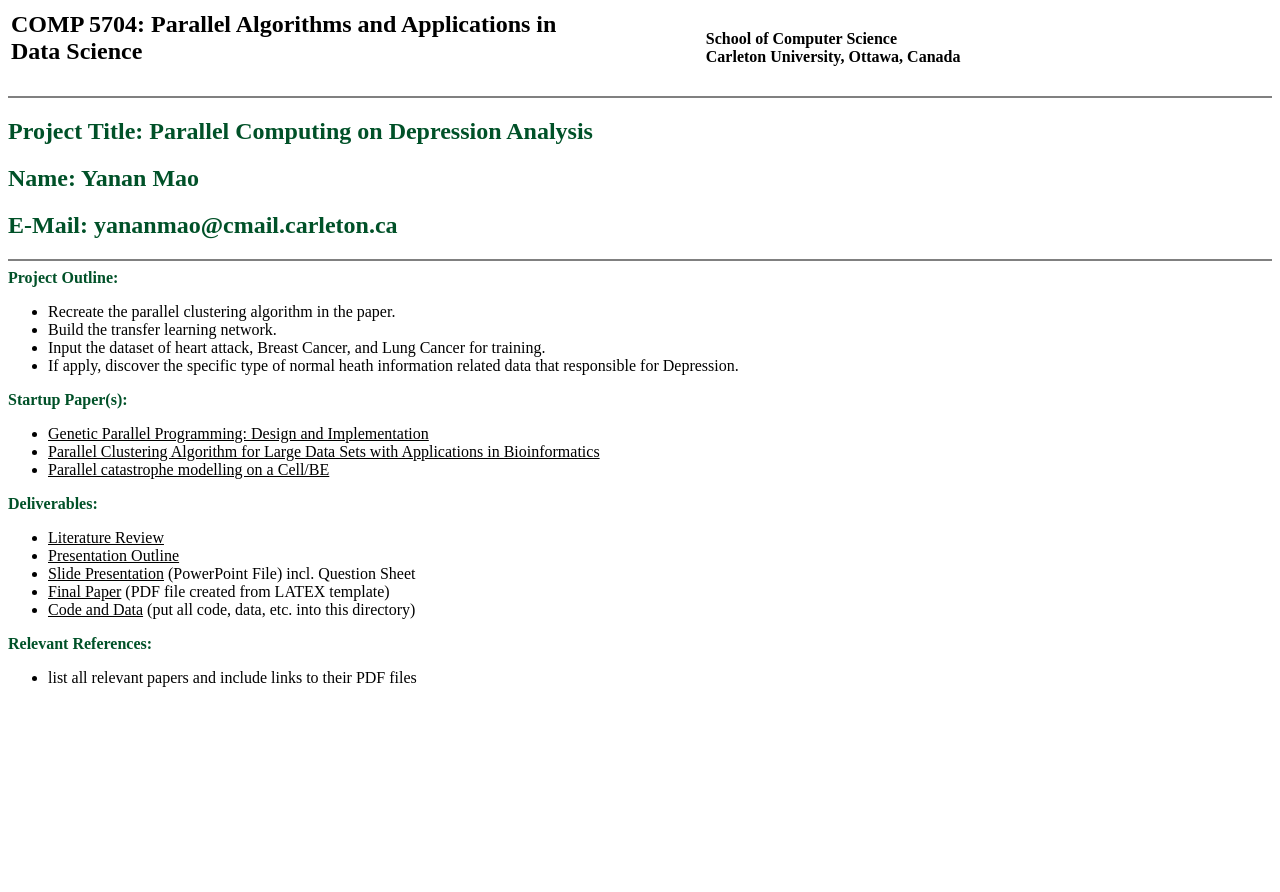
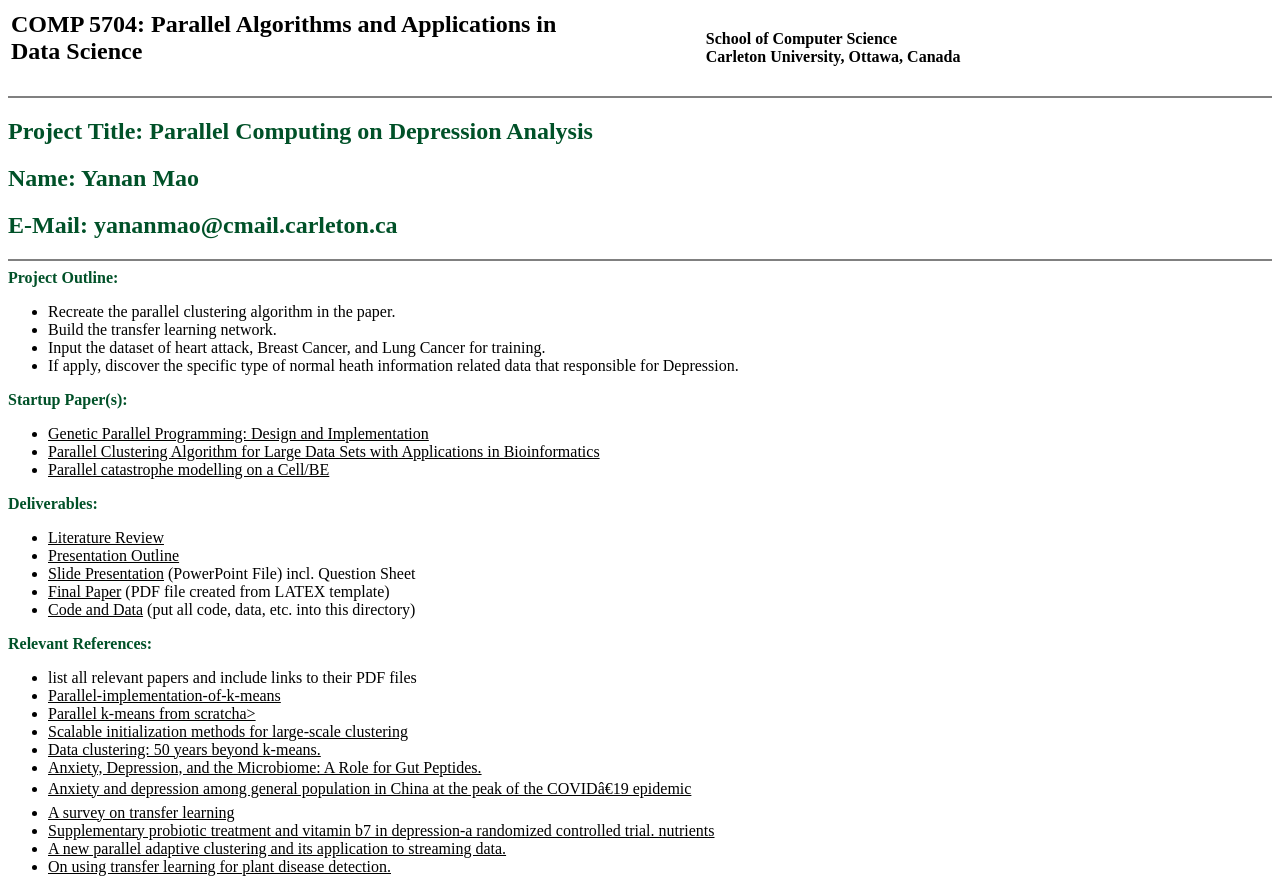
Before and after one commit to Ymao70115/Ymao70115.github.io, a plain HTML site: page index.html in a window 1280 px wide. Before the commit the page ends 800 px from the top, so only its background shows below. Drawn offline with Linux system fonts and the light colour scheme.

Commit message:
Update index.html

```diff
--- a/index.html
+++ b/index.html
@@ -84,6 +84,16 @@ Paper</font></a> (PDF file created from LATEX template)</div>
 <ul>
 
   <li>list all relevant papers and include links to their PDF files</li>
+  <li><a href="https://ieeexplore.ieee.org/document/8441018 ">Parallel-implementation-of-k-means</a></li>
+  <li><a href= "https://medium.com/@hyeamykim/parallel-k-means-from-scratch-2b297466fdcd " target="_blank"> Parallel k-means from scratcha></li>
+  <li><a href="https://arxiv.org/pdf/2007.11937.pdf"> Scalable initialization methods for large-scale clustering</a></li>
+  <li><a href=”https://reader.elsevier.com/reader/sd/pii/S0167865509002323?token=007376C0F70CED50C37C3A011CE8BECDB378ED2C0A671D4BC5D86E175BAC7E6A1C311061D1C6D13D81CC727BA5B7C3FF&originRegion=us-east-1&originCreation=20211211010744 ”>Data clustering: 50 years beyond k-means.</a></li>
+  <li><a href=”https://pubmed.ncbi.nlm.nih.gov/29134359/ ”>Anxiety, Depression, and the Microbiome: A Role for Gut Peptides.</a></li>
+  <li><a href=”https://www.ncbi.nlm.nih.gov/pmc/articles/PMC7214959/pdf/WPS-19-249.pdf ”>Anxiety and depression among general population in China at the peak of the COVID‐19 epidemic</a></li>
+  <li><a href=”https://ieeexplore.ieee.org/document/5288526 ”>A survey on transfer learning</a></li>
+  <li><a href=”https://www.ncbi.nlm.nih.gov/pmc/articles/PMC7695208/ ”> Supplementary probiotic treatment and vitamin b7 in depression-a randomized controlled trial. nutrients</a></li>
+  <li><a href=”https://arxiv.org/pdf/2104.02680.pdf ”>A new parallel adaptive clustering and its application to streaming data.</a></li>
+  <li><a href=”https://abhinavsagar.github.io/files/plant_cnn.pdf ”>On using transfer learning for plant disease detection.</a></li>
 </ul>
 
 </body></html>
```
